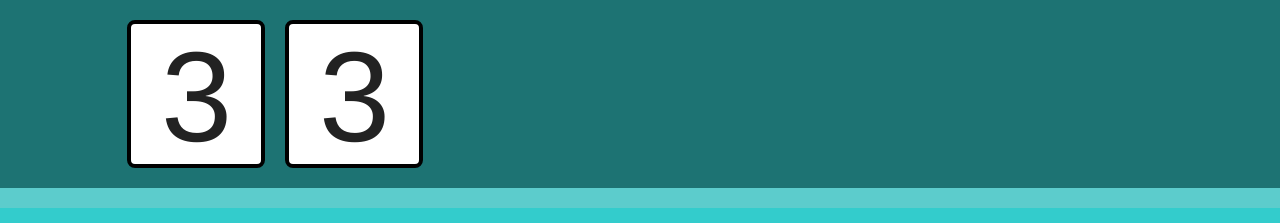
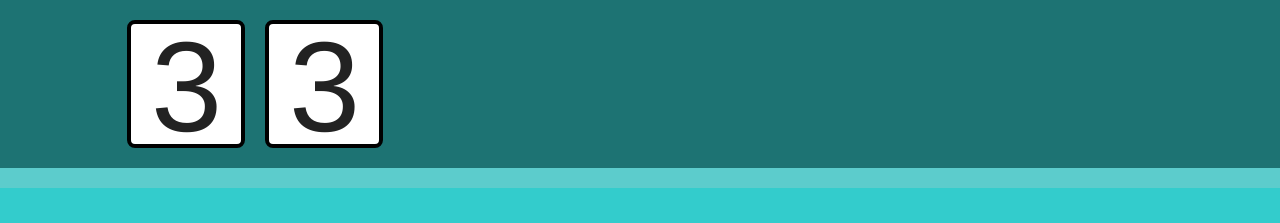
Before and after one commit to xta/InstaDice, a plain HTML site: page index.html in a window 1280 px wide. Shown: the top 223 px of the page. Drawn offline with nearby package versions, Linux system fonts and the light colour scheme.

Commit message:
make dice smaller

```diff
--- a/css/main.css
+++ b/css/main.css
@@ -160,10 +160,10 @@ nav a:hover {
 
 #dice-one, #dice-two {
     font-size: 800%;
-    padding: 60px 40px 20px 30px;
+    padding: 50px 40px 20px 20px;
     margin: 20px 20px 20px 0;
-    width: 60px;
-    height: 60px;
+    width: 50px;
+    height: 50px;
     border: 4px #000 solid;
     -webkit-border-radius: 8px;
        -moz-border-radius: 8px;
```
